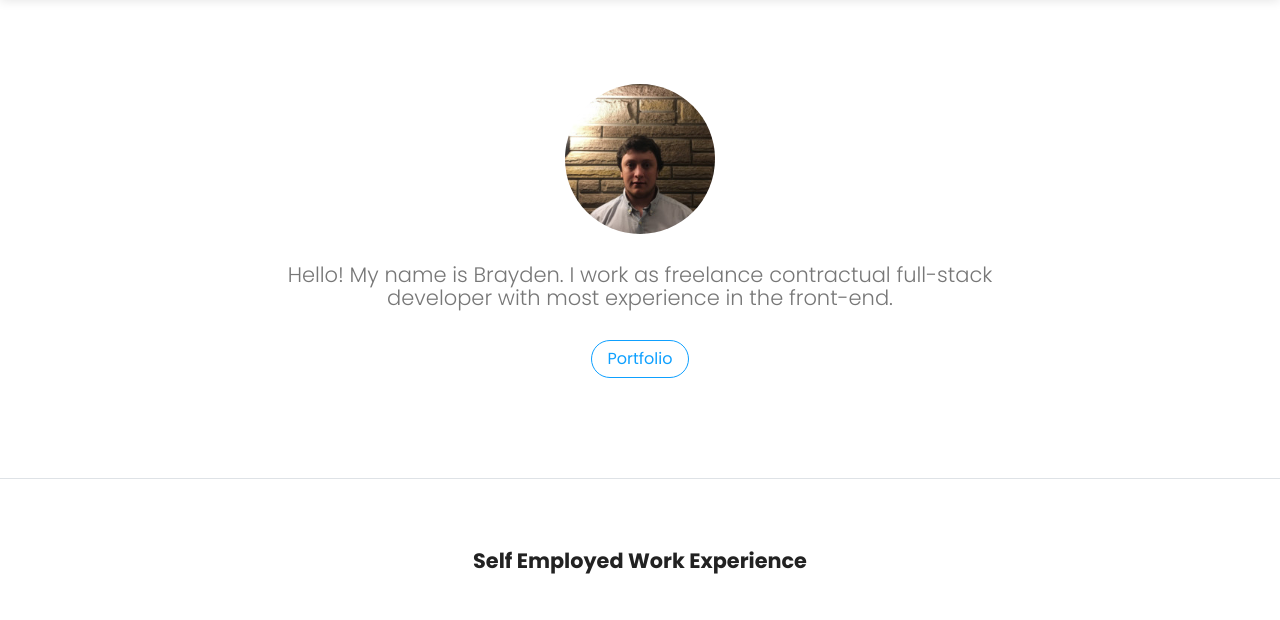
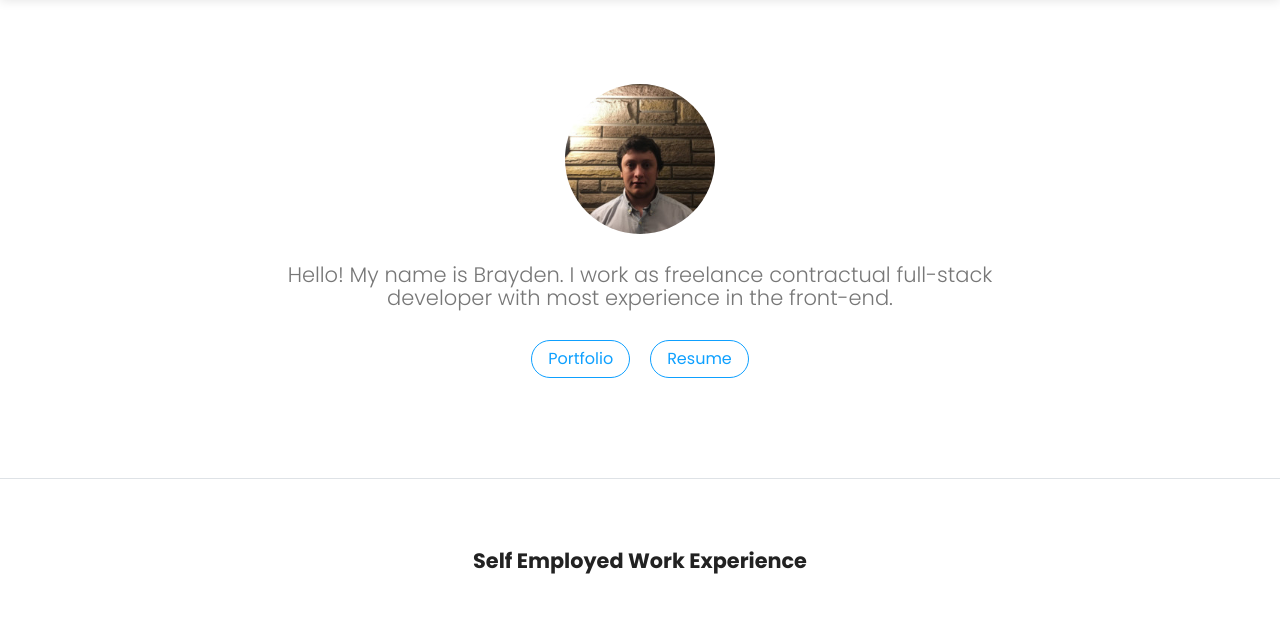
Before and after one commit to Brayden967/Brayden967.github.io, a plain HTML site: page about.html in a window 1280 px wide. Shown: the part 104-724 px from the top of the page. Drawn offline with Linux system fonts and the light colour scheme; files whose address does not match are found by name.

Commit message:
Added Resume Link

```diff
--- a/about.html
+++ b/about.html
@@ -31,7 +31,7 @@
         <section class="portfolio-block block-intro border-bottom">
             <div class="container"><div class="avatar" style="background-image:url('assets/img/0.jpg');"></div>
                 <div class="about-me">
-                    <p>Hello! My name is Brayden. I work as freelance contractual full-stack developer with most experience in the front-end.</p><a class="btn btn-outline-primary" role="button" href="portfolio.html">Portfolio</a></div>
+                    <p>Hello! My name is Brayden. I work as freelance contractual full-stack developer with most experience in the front-end.</p><a class="btn btn-outline-primary" role="button" href="portfolio.html">Portfolio</a><a class="btn btn-outline-primary" style="margin-left: 20px;" role="button" href="https://brayden967.github.io/pdfs/Brayden_Abick.pdf" target="_BLANK">Resume</a></div>
             </div>
         </section>
         <section class="portfolio-block cv">
```
